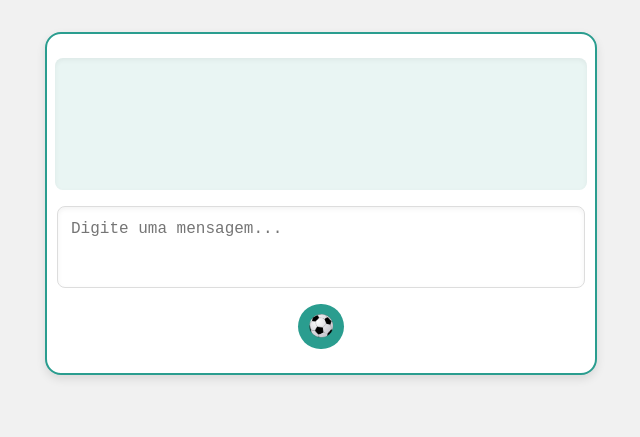
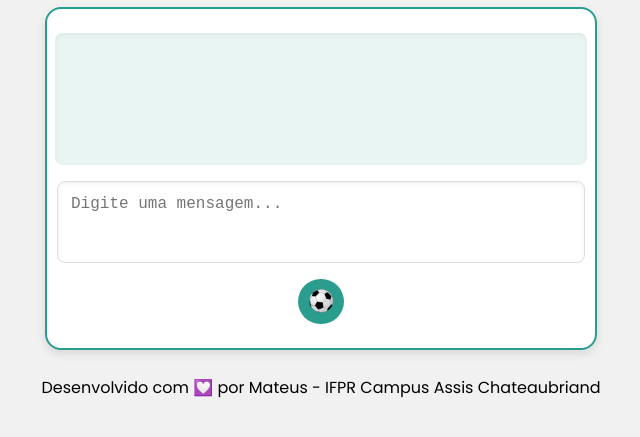
Before and after one commit to mtzindograu/google-ia-futebol, a website: page index.html in a window 1280 px wide. Shown: the part 279-716 px from the top of the page, without its empty margins (319-959 px from the left). Drawn offline with Linux system fonts and the light colour scheme.

Commit message:
Add files via upload

```diff
--- a/index.html
+++ b/index.html
@@ -43,8 +43,8 @@
   <!-- Importando o script principal -->
   <script src="https://cdnjs.cloudflare.com/ajax/libs/markdown.js/0.5.0/markdown.min.js" integrity="sha512-kaDP6dcDG3+X87m9SnhyJzwBMKrYnd2tLJjGdBrZ9yEL8Zcl2iJRsPwylLkbd2g3QC5S8efV3sgwI5r73U0HnA==" crossorigin="anonymous" referrerpolicy="no-referrer"></script>
   <script type="module" src="script.js"></script>
-
-
+  <br>
+  <footer>Desenvolvido com 💟 por Mateus - IFPR Campus Assis Chateaubriand</footer>
 
 </body>
 </html>
```
